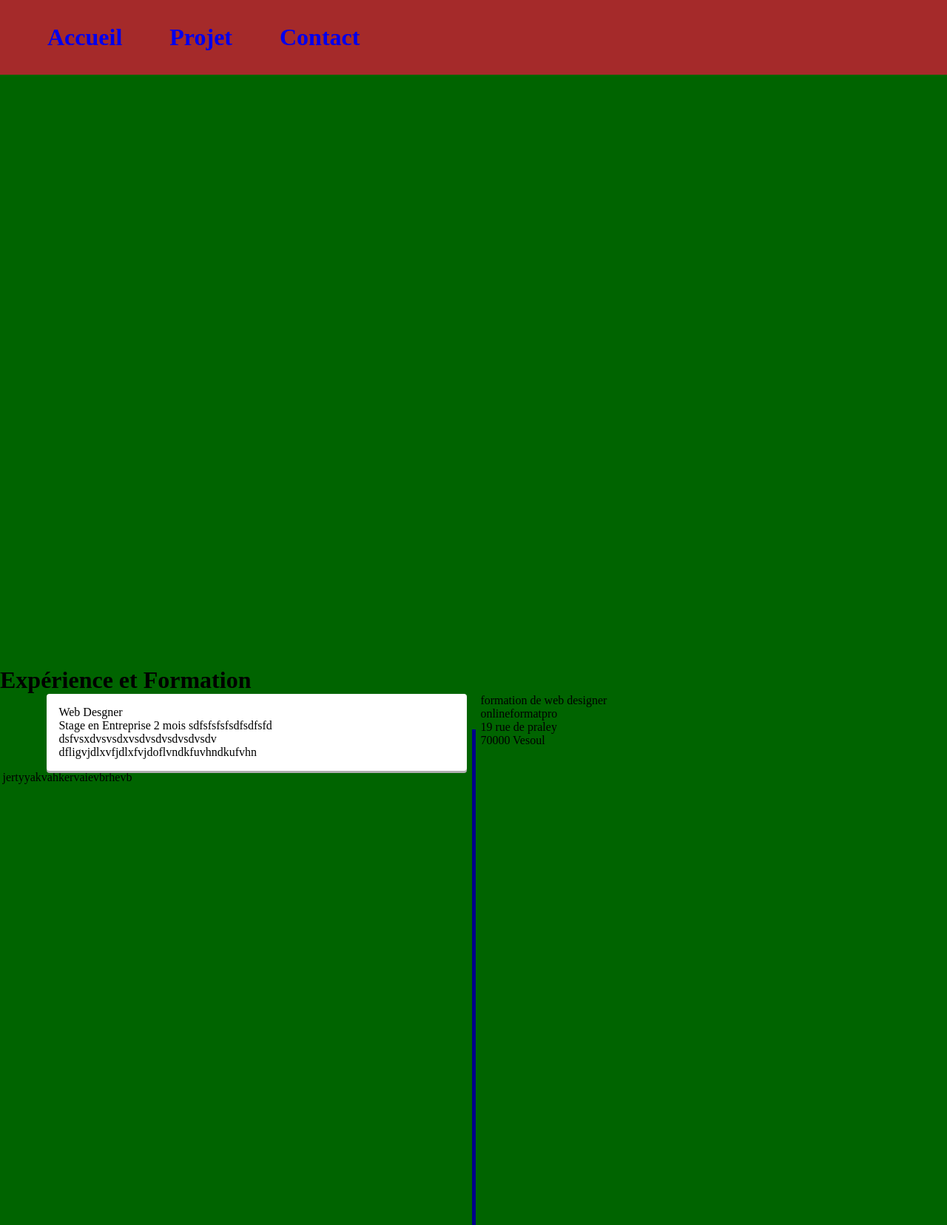
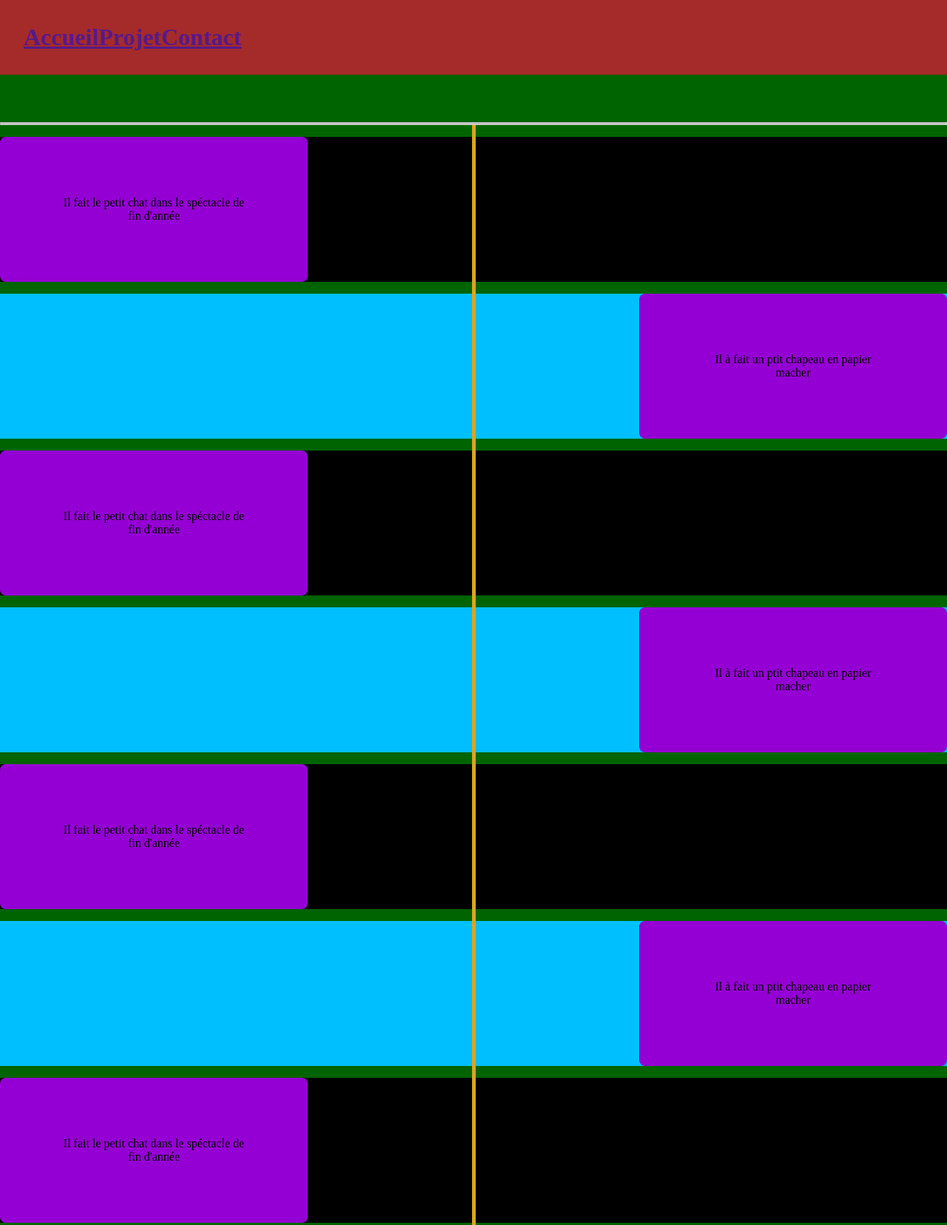
Before and after one commit to geraldan/portfollio, a plain HTML site: page index.html in a window 1280 px wide. Shown: the top 1656 px of the page at 74% size. Drawn offline with Linux system fonts and the light colour scheme; a script that the page names is missing.

Commit message:
committwo

```diff
--- a/action.js
+++ /dev/null
@@ -1,17 +0,0 @@
-function toto() {
-    var fig = document.getElementById("toto")[0];
-    var posImg = fig.offsetTop;
-    function effet(){
-      var posCurseur = this.pageYOffset;
-      if(posImg-posCurseur<600){
-        fig.style.left = 0;
-        fig.style.opacity = 1;
-      }else{
-        fig.style.left = "160%";
-        fig.style.opacity = 0;
-      }
-    }
-    window.addEventListener("scroll", effet);
-  };
-
-  toto();
--- a/index.html
+++ b/index.html
@@ -10,31 +10,54 @@
 <body>
 
     <div>
+
      <nav>
-          <div><a href="#">Accueil</a></div>
-          <div><a href="#">Projet</a></div>
-          <div><a href="#">Contact</a></div>
+          <div><a href="">Accueil</a></div>
+          <div><a href="">Projet</a></div>
+          <div><a href="">Contact</a></div>
      </nav>
+     <div class="LineProjetUn">
+        <hr class="ligneOblique">
+        <hr class="ligneHorizontal">
+     </div>
+     <div class="align">
+        <div class="bar"></div>
     </div>
-    <div class="jojo"></div>
-    <h1>Expérience et Formation</h1>
-    <div class="competence">
-        <div class="left">
-            <div classe="arrow">
-                <div id="toto" class="left-text">
-                 <p class="buble">Web Desgner <br>Stage en Entreprise 2 mois sdfsfsfsfsdfsdfsfd<br>dsfvsxdvsvsdxvsdvsdvsdvsdvsdv<br>dfligvjdlxvfjdlxfvjdoflvndkfuvhndkufvhn</p>
-                </div>
-            </div>
-            <div>
-                jertyyakvahkervaievbrhevb
-            </div>
-        </div>
-         <div class="ligne_verticale" ></div>
-        <div class="right">
-            <div>
-             <p>formation de web designer <br>onlineformatpro <br>19 rue de praley <br> 70000 Vesoul </p>
-            </div>
+    <div class="projetLeft">
+        <div class="projet">
+            <p class="left">Il fait le petit chat dans le spéctacle de fin d'année</p>
         </div>
     </div>
+    <div class="projetRight">
+        <div class="projet">
+            <p class="right">Il à fait un ptit chapeau en papier macher</p>
+        </div>
+    </div>
+    <div class="projetLeft">
+        <div class="projet">
+            <p class="left">Il fait le petit chat dans le spéctacle de fin d'année</p>
+        </div>
+    </div>
+    <div class="projetRight">
+        <div class="projet">
+            <p class="right">Il à fait un ptit chapeau en papier macher</p>
+        </div>
+    </div>
+    <div class="projetLeft">
+        <div class="projet">
+            <p class="left">Il fait le petit chat dans le spéctacle de fin d'année</p>
+        </div>
+    </div>
+    <div class="projetRight">
+        <div class="projet">
+            <p class="right">Il à fait un ptit chapeau en papier macher</p>
+        </div>
+    </div>
+    <div class="projetLeft">
+        <div class="projet">
+            <p class="left">Il fait le petit chat dans le spéctacle de fin d'année</p>
+        </div>
+    </div>
+
 </body>
 </html>
--- a/style.css
+++ b/style.css
@@ -9,44 +9,44 @@ body{
 nav{
     background-color: brown;
     display: flex;
+    margin-bottom: 2em;
     padding: 1em;
     color: burlywood;
     font: 2em serif;
     font-weight: bold;
 }
-div a {
-    margin: 1em;
-    text-decoration: none;
+.lineProjet{
+    position: relative;
 }
-.ligne_verticale
-{
-    background-color: darkblue;
-    margin-top: 3em;
-    width:5px;
-    height:2000px;
+.align{
+    display: flex;
+    justify-content: center;
 }
-.jojo{
-    height: 800px;
+.bar{
+    position: absolute;
+    background-color: goldenrod;
+    width: 5px;
+    height: 2000px;
 }
-.competence {
+
+.projetLeft{
+    background-color: rgb(0, 0, 0);
+    margin: 1em 0;
+
+
+}
+.projetRight{
+    background-color: deepskyblue;
     display: flex;
-    justify-content: space-around;
-}
-.left, .right{
-    width: 49%;
+    justify-content: flex-end;
+    margin: 1em 0;
 
 }
 
-.left-text{background:#139ee0;
-    position: relative;
-    margin-left: 60px;
-    background: white;
-    border-radius: 0.25em;
-    padding: 1em;
-    box-shadow: 0 3px 0 #AFAFAF;
-
+.projet{
+    background-color: darkviolet;
+    width: 20%;
+    padding:5em;
+    text-align: center;
+    border-radius: 0.5em;
 }
-.arrow{
-background-color: darkgoldenrod;
-width: 80%;
-}
```
Also changed, not shown: ligne.gif (added), ligne.jpg (added), lignee.gif (added), ligneee.gif (added), 3 other files.
